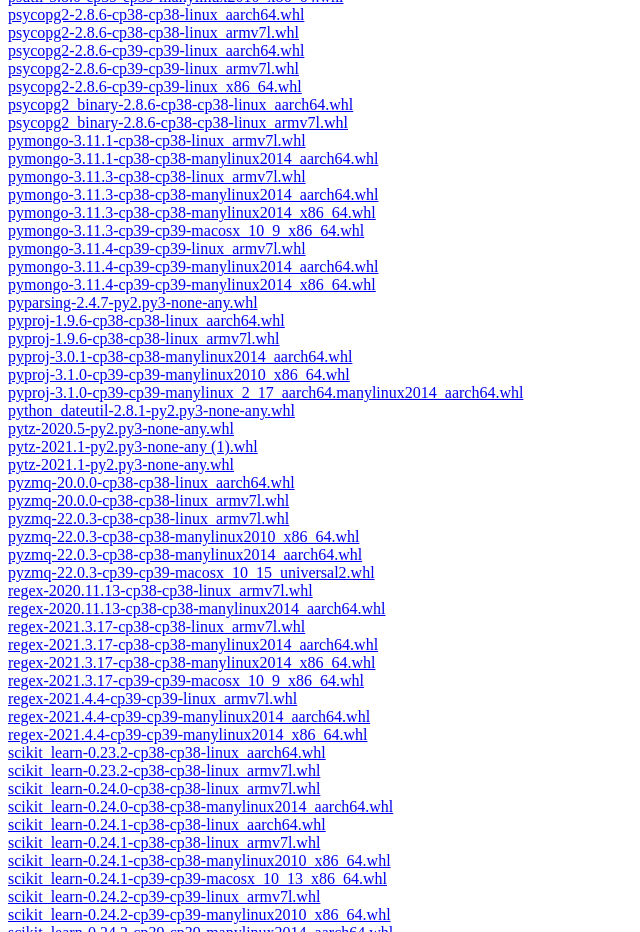
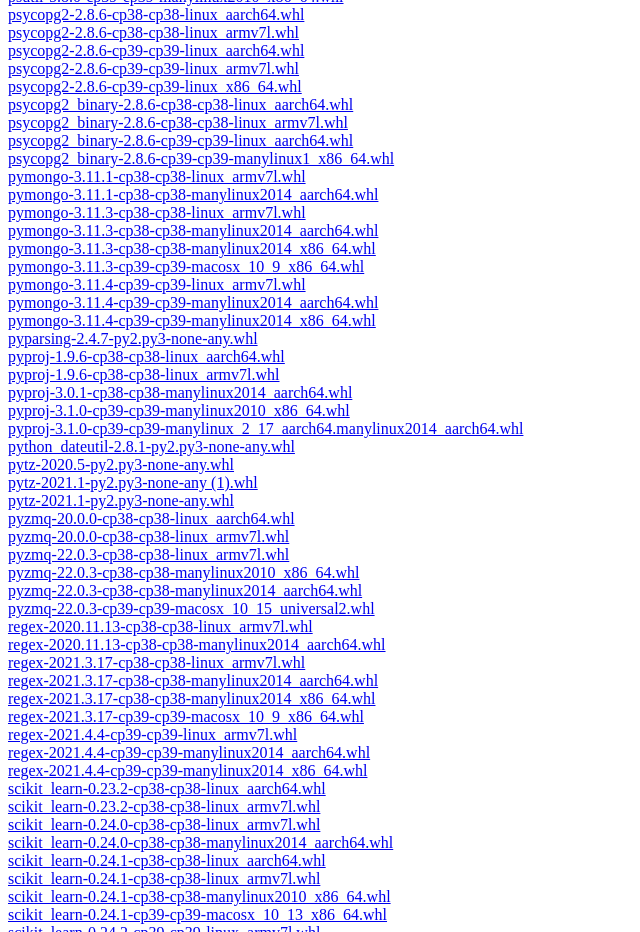
Before and after one commit to OpenComputingLab/vce-wheelhouse, a plain HTML site: page index.html in a window 1280 px wide. Shown: the part 3440-4372 px from the top of the page, without its empty margins (0-640 px from the left). Drawn offline with Linux system fonts and the light colour scheme.

Commit message:
psycopg2_binary

```diff
--- a/index.html
+++ b/index.html
@@ -200,6 +200,8 @@
 <a href="wheelhouse/psycopg2-2.8.6-cp39-cp39-linux_x86_64.whl">psycopg2-2.8.6-cp39-cp39-linux_x86_64.whl</a><br/>
 <a href="wheelhouse/psycopg2_binary-2.8.6-cp38-cp38-linux_aarch64.whl">psycopg2_binary-2.8.6-cp38-cp38-linux_aarch64.whl</a><br/>
 <a href="wheelhouse/psycopg2_binary-2.8.6-cp38-cp38-linux_armv7l.whl">psycopg2_binary-2.8.6-cp38-cp38-linux_armv7l.whl</a><br/>
+<a href="wheelhouse/psycopg2_binary-2.8.6-cp39-cp39-linux_aarch64.whl">psycopg2_binary-2.8.6-cp39-cp39-linux_aarch64.whl</a><br/>
+<a href="wheelhouse/psycopg2_binary-2.8.6-cp39-cp39-manylinux1_x86_64.whl">psycopg2_binary-2.8.6-cp39-cp39-manylinux1_x86_64.whl</a><br/>
 <a href="wheelhouse/pymongo-3.11.1-cp38-cp38-linux_armv7l.whl">pymongo-3.11.1-cp38-cp38-linux_armv7l.whl</a><br/>
 <a href="wheelhouse/pymongo-3.11.1-cp38-cp38-manylinux2014_aarch64.whl">pymongo-3.11.1-cp38-cp38-manylinux2014_aarch64.whl</a><br/>
 <a href="wheelhouse/pymongo-3.11.3-cp38-cp38-linux_armv7l.whl">pymongo-3.11.3-cp38-cp38-linux_armv7l.whl</a><br/>
```
Also changed, not shown: 2 other files.
